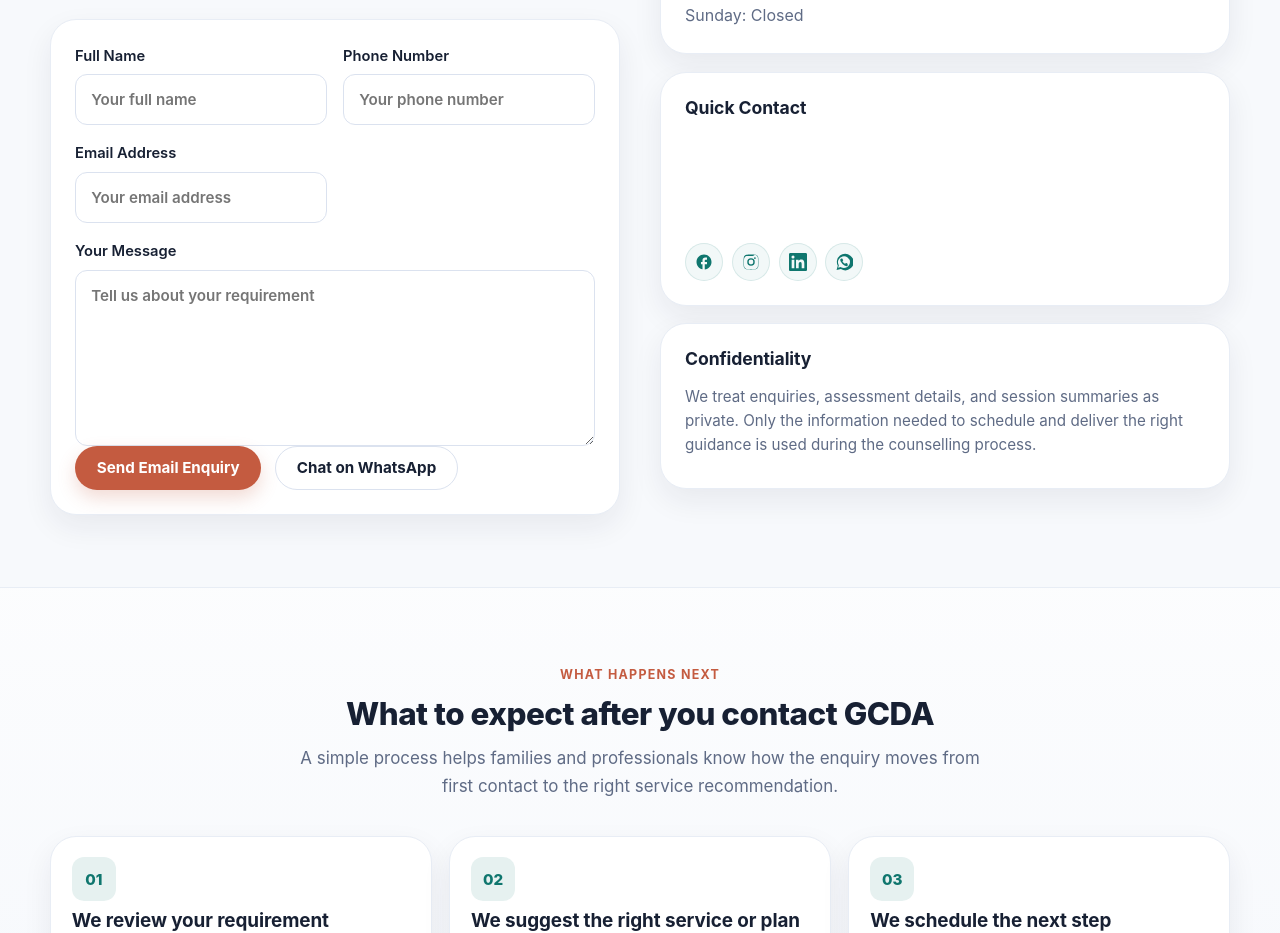
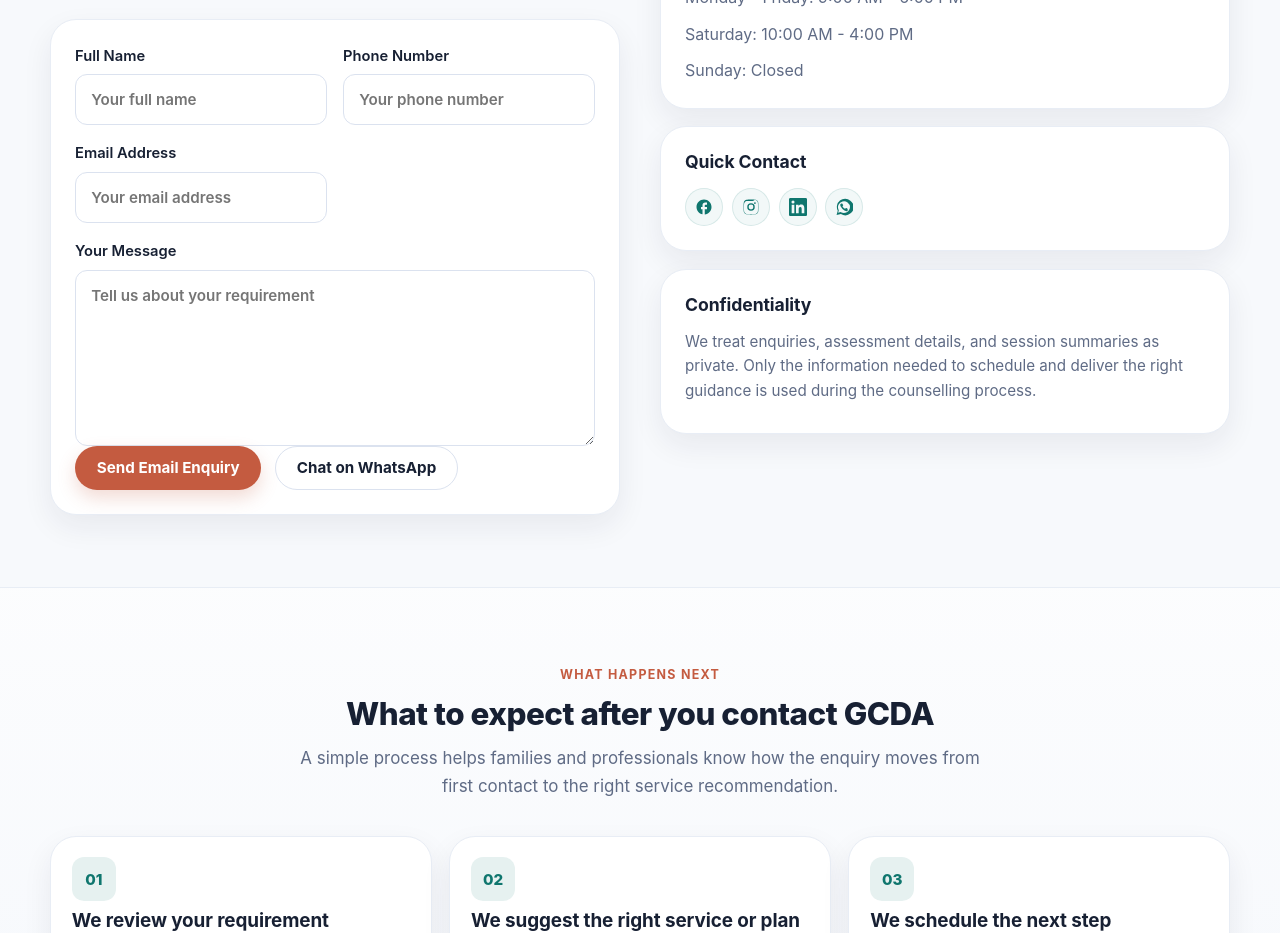
Before and after one commit to corezex/Gcda, a Next.js app: page /contact in a window 1280 px wide. Shown: the part 880-1813 px from the top of the page. Built offline with nearby package versions, Linux system fonts and the light colour scheme.

Commit message:
Simplify contact quick links to icons only
Co-authored-by: arena-agent <297053741+arena-agent@users.noreply.github.com>

```diff
--- a/app/contact/page.js
+++ b/app/contact/page.js
@@ -148,12 +148,7 @@ export default function ContactPage() {
             </div>
             <div className="info-panel">
               <h3>Quick Contact</h3>
-              <ul className="footer-contact compact">
-                <li><a href={`tel:${company.phoneRaw}`}>{company.phoneDisplay}</a></li>
-                <li><a href={`mailto:${company.email}`}>{company.email}</a></li>
-                <li><a href={company.whatsappLink} target="_blank" rel="noreferrer">Chat on WhatsApp</a></li>
-              </ul>
-              <div className="footer-socials contact-socials" aria-label="GCDA social media" style={{ marginTop: '1rem' }}>
+              <div className="footer-socials contact-socials" aria-label="GCDA social media" style={{ marginTop: '0.5rem' }}>
                 {socials.map((s) => (
                   <a
                     key={s.label}
```
